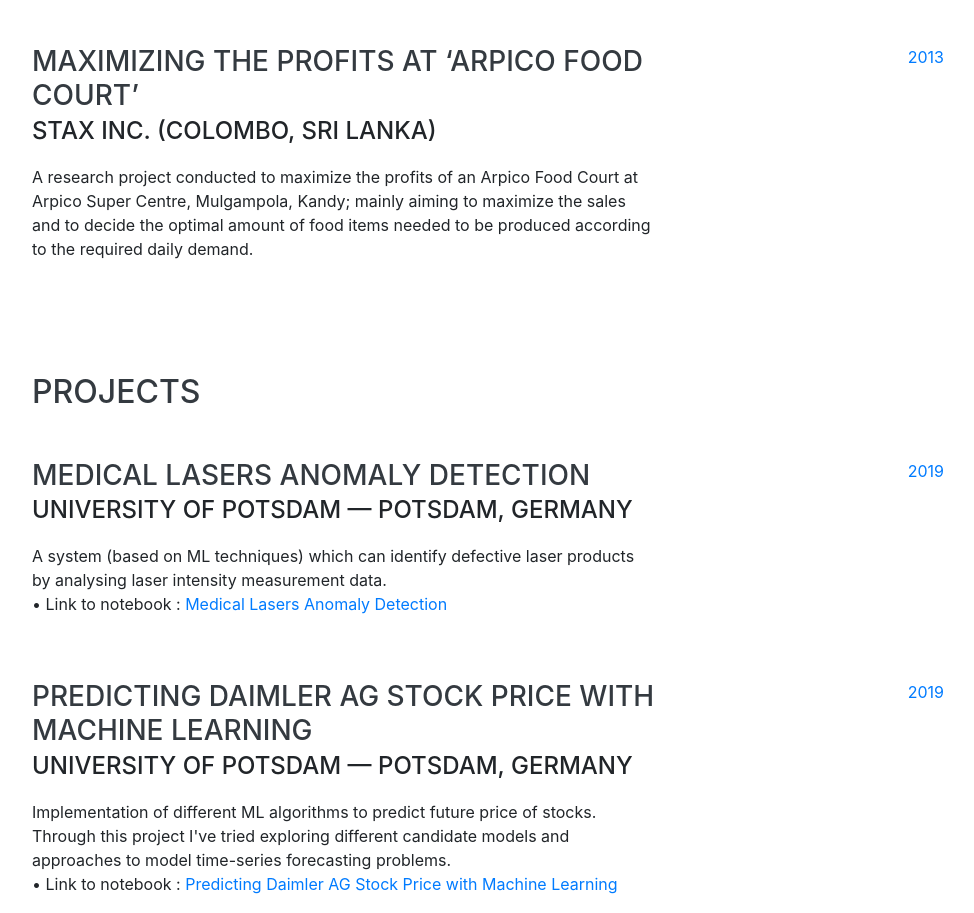
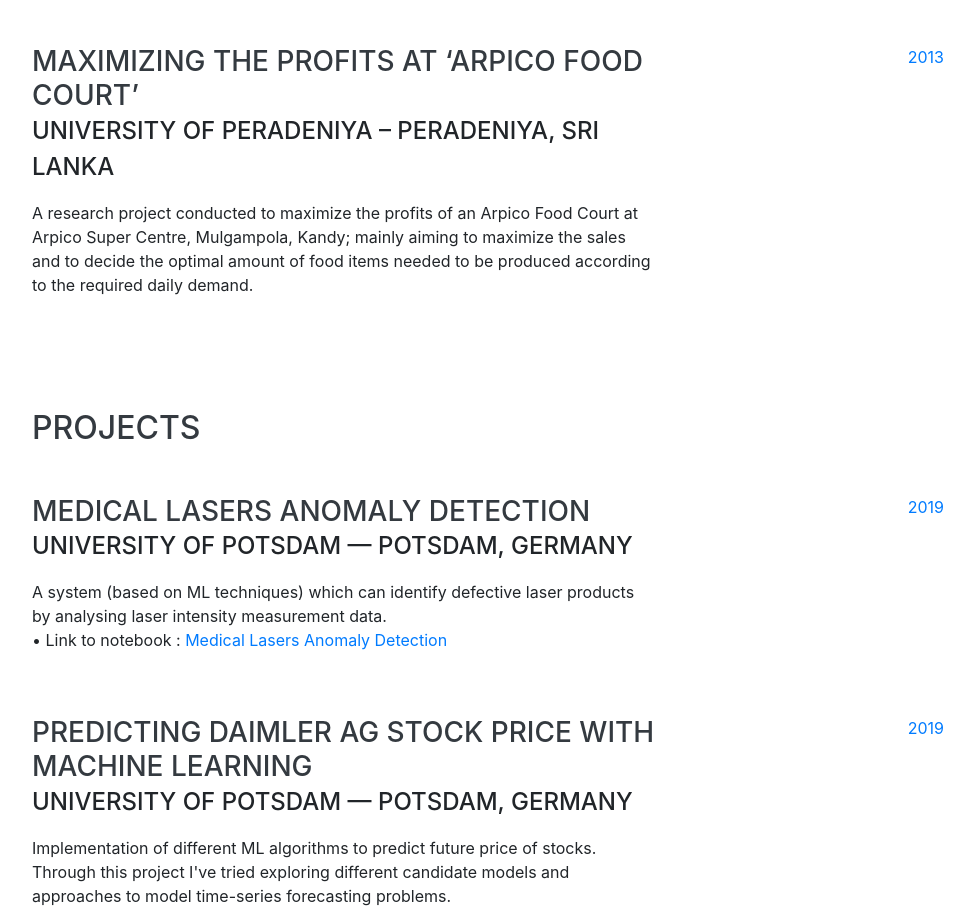
Before and after one commit to PandulaP/PandulaP.github.io, a website with bundled scripts: page index.html in a window 1280 px wide. Shown: the part 4480-5393 px from the top of the page, without its empty margins (288-1262 px from the left). Built offline with nearby package versions, Linux system fonts and the light colour scheme; a web font is replaced by a local one.

Commit message:
updated research section

```diff
--- a/index.html
+++ b/index.html
@@ -250,7 +250,7 @@
         <div class="resume-item d-flex flex-column flex-md-row justify-content-between">
           <div class="resume-content">
             <h3 class="mb-0">Maximizing the Profits at ‘Arpico Food Court’</h3>
-            <div class="subheading mb-3">Stax Inc. (Colombo, Sri Lanka)</div>
+            <div class="subheading mb-3">University of Peradeniya – Peradeniya, Sri Lanka</div>
             <p>A research project conducted to maximize the profits of an Arpico Food Court at Arpico Super Centre, Mulgampola, Kandy; mainly aiming to maximize the sales and to decide the optimal amount of food items needed to be produced according to the required daily demand.</p>
           </div>
           <div class="resume-date text-md-right">
```
